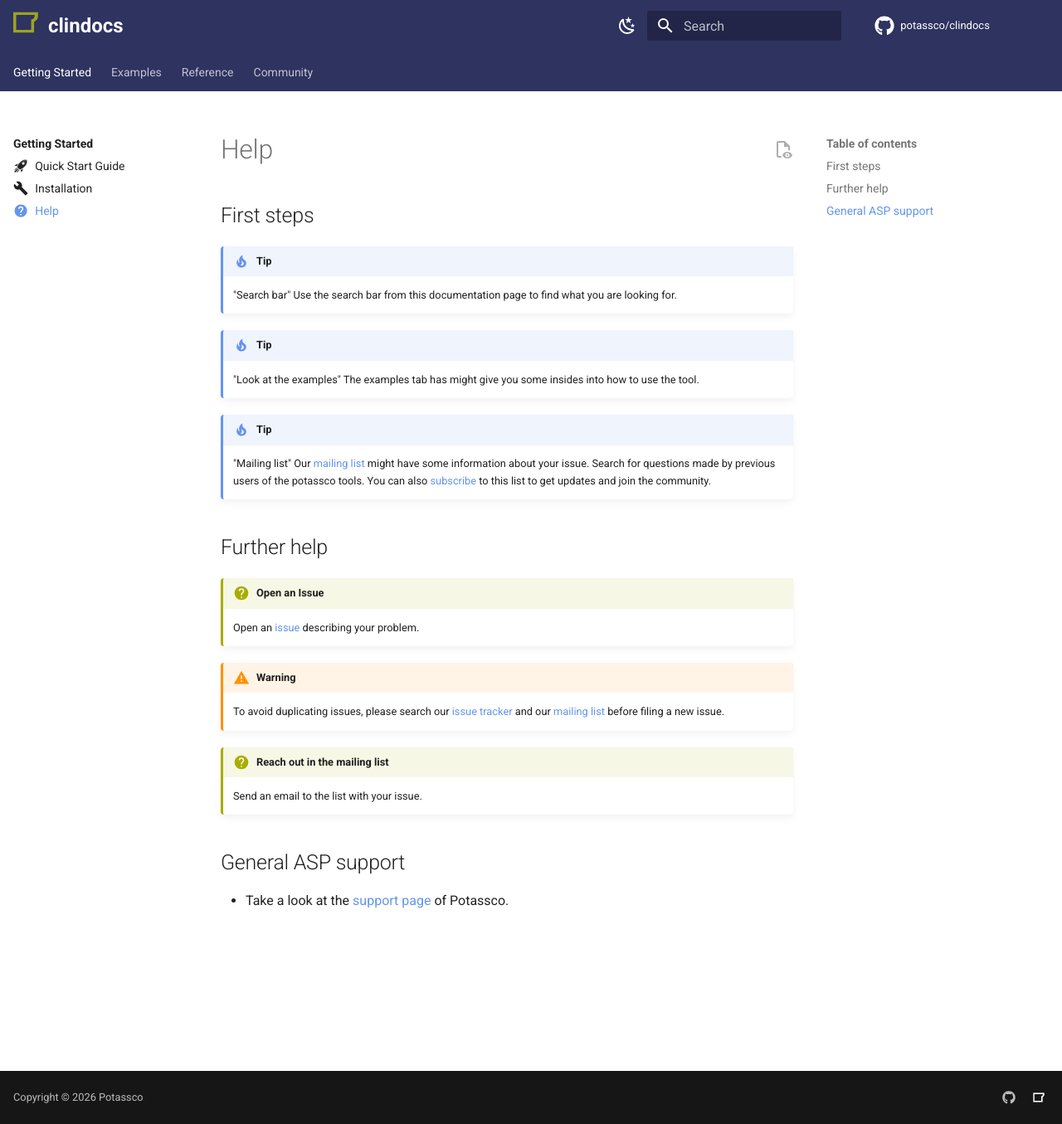
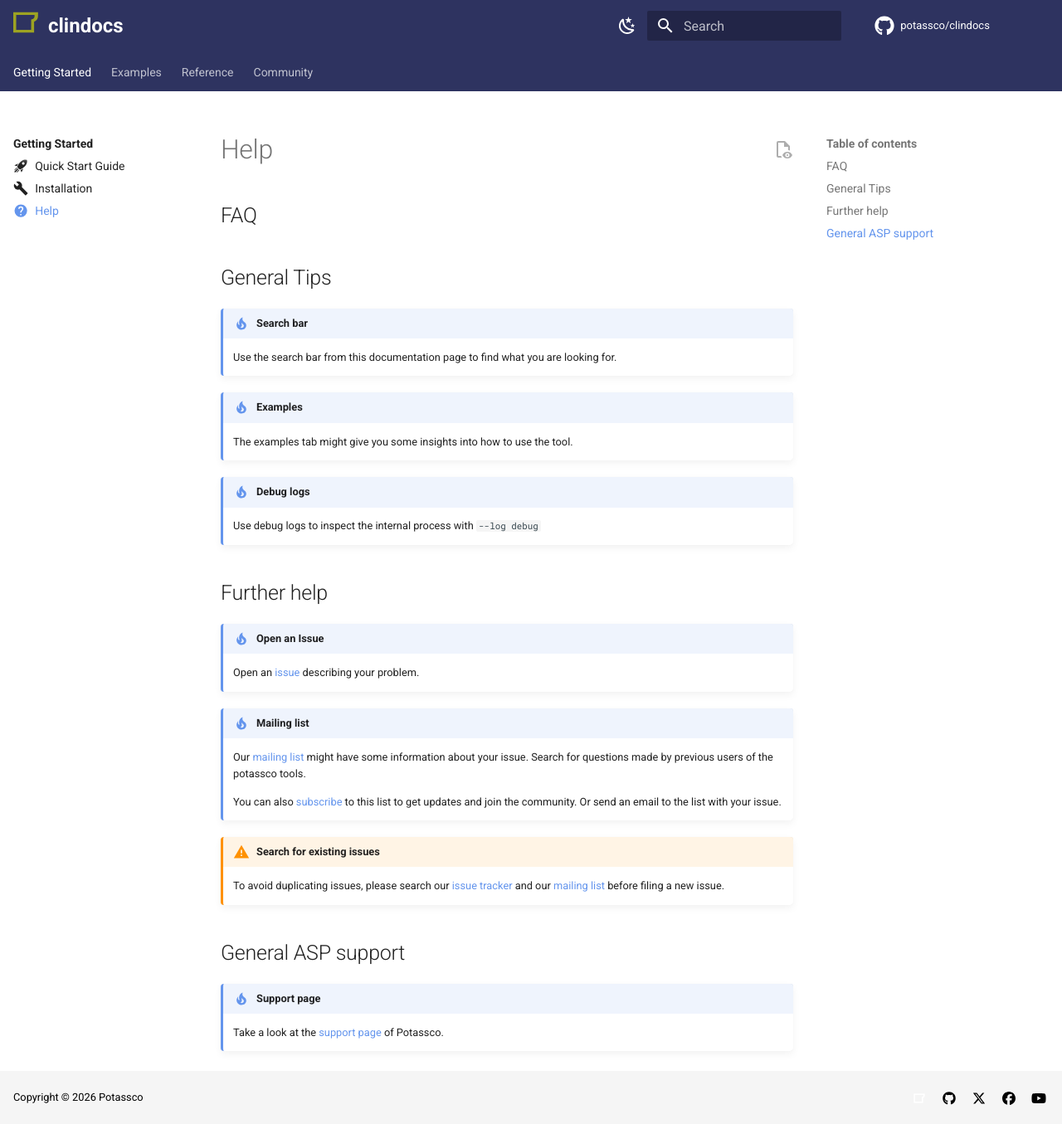
Before and after one commit to potassco/mkdoclingo, an MkDocs documentation site: the page built from docs/use/help.md, in a window 1280 px wide and 1355 px high. Shown: the whole window at 83% size. Built offline with MkDocs 1.6.1 and Material for MkDocs 9.7.7, drawn with Linux system fonts in a browser that asks for light colours; comment, search, counter and statistics services are not loaded.

```diff
--- a/docs/_custom/css/extra.css
+++ b/docs/_custom/css/extra.css
@@ -18,6 +18,37 @@
     background-color: #2E3360;
 }
 
+
+/* ============================================================
+   Footer colors
+   ============================================================ */
+
+[data-md-color-scheme="default"] {
+    --md-footer-bg-color: #00000005;
+    --md-footer-bg-color--dark: #00000005;
+    --md-footer-fg-color: #000000;
+    --md-footer-fg-color--lighter: #000000;
+    --md-footer-fg-color--light: #000000;
+}
+
+
+[data-md-color-scheme="slate"] {
+    --md-footer-bg-color: #00000060;
+    --md-footer-bg-color--dark: #00000060;
+    --md-footer-fg-color: #FFFFFF;
+    --md-footer-fg-color--lighter: #FFFFFF;
+    --md-footer-fg-color--light: #FFFFFF90;
+}
+
+[data-md-color-scheme="default"] .md-footer-meta .md-social__link,
+[data-md-color-scheme="default"] .md-footer-meta .md-social__link:visited {
+    color: var(--md-footer-fg-color);
+}
+
+[data-md-color-scheme="slate"] .md-footer-meta .md-social__link,
+[data-md-color-scheme="slate"] .md-footer-meta .md-social__link:visited {
+    color: var(--md-footer-fg-color--lighter);
+}
 
 /* ============================================================
    Code highlight colors
@@ -150,16 +181,16 @@
 /* success — green */
 .md-typeset .success>.admonition-title,
 .md-typeset .success>summary {
-    border-color: #2E7D32;
-    background-color: color-mix(in srgb, #2E7D32 10%, transparent);
+    border-color: #A8AD00;
+    background-color: color-mix(in srgb, #A8AD00 10%, transparent);
 }
 
 .md-typeset .admonition.success,
 .md-typeset details.success {
-    border-color: #2E7D32;
+    border-color: #A8AD00;
 }
 
 .md-typeset .success>.admonition-title::before,
 .md-typeset .success>summary::before {
-    background-color: #2E7D32;
+    background-color: #A8AD00;
 }
--- a/docs/use/help.md
+++ b/docs/use/help.md
@@ -4,40 +4,50 @@ icon: material/help-circle
 
 # Help
 
-## First steps
+## FAQ
 
-!!! tip
-    "Search bar" Use the search bar from this documentation page to find
+
+## General Tips
+
+!!! tip "Search bar"
+    Use the search bar from this documentation page to find
     what you are looking for.
 
-!!! tip
-    "Look at the examples" The examples tab has might give you some insides
+!!! tip "Examples"
+    The examples tab might give you some insights
     into how to use the tool.
 
-!!! tip
-    "Mailing list" Our [mailing list][mailing_list] might have some
-    information about your issue. Search for questions made by previous users of
-    the potassco tools. You can also [subscribe] to this list to get updates and
-    join the community.
+!!! tip "Debug logs"
+    Use debug logs to inspect the internal process with `--log debug`
 
 ## Further help
 
-!!! question "Open an Issue"
+
+!!! tip "Open an Issue"
     Open an [issue][new_issue] describing your problem.
 
-!!! warning
+!!! tip "Mailing list"
+    Our [mailing list][mailing_list] might have some
+    information about your issue. Search for questions made by previous users of
+    the potassco tools.
+
+    You can also [subscribe] to this list to get updates and
+    join the community. Or send an email to the list with your issue.
+
+!!! warning "Search for existing issues"
     To avoid duplicating issues, please search our [issue tracker][issues] and our
     [mailing list][mailing_list] before filing a new issue.
 
-!!! question "Reach out in the mailing list"
-    Send an email to the list with your issue.
+
 
 ## General ASP support
 
-- Take a look at the [support page][support_page] of Potassco.
+!!! tip "Support page"
+
+    Take a look at the [support page][support_page] of Potassco.
 
 [mailing_list]: https://sourceforge.net/p/potassco/mailman/potassco-users/
 [subscribe]: https://sourceforge.net/projects/potassco/lists/potassco-users/
 [support_page]: https://potassco.org/support/
-[new_issue]: https://github.com/potassco/clindocs/issues/new
-[issues]: https://github.com/potassco/clindocs/issues
+[new_issue]: https://github.com/potassco/fillname/issues/new
+[issues]: https://github.com/potassco/fillname/issues
--- a/mkdocs.yml
+++ b/mkdocs.yml
@@ -62,10 +62,16 @@ theme:
 
 extra:
   social:
-    - icon: fontawesome/brands/github
-      link: https://github.com/potassco/clindocs
     - icon: potassco-logo
       link: https://potassco.org
+    - icon: fontawesome/brands/github
+      link: https://github.com/potassco
+    - icon: fontawesome/brands/x-twitter
+      link: https://x.com/potassco
+    - icon: fontawesome/brands/facebook
+      link: https://www.facebook.com/potassco
+    - icon: fontawesome/brands/youtube
+      link: https://www.youtube.com/@Potassco-live
   generator: false
 
 markdown_extensions:
```
Also changed, not shown: docs/community/index.md (+11 -13 lines), docs/index.md (+0 -6 lines), docs/assets/images/pt_rgb_green_digital.svg (added), 1 other file.
